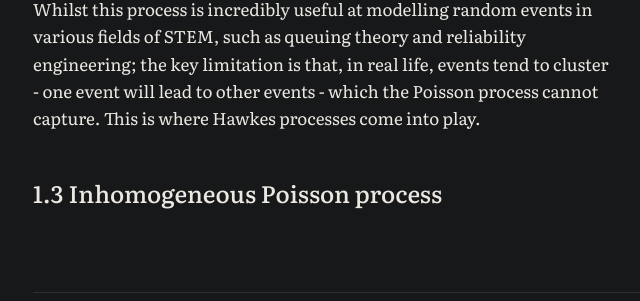
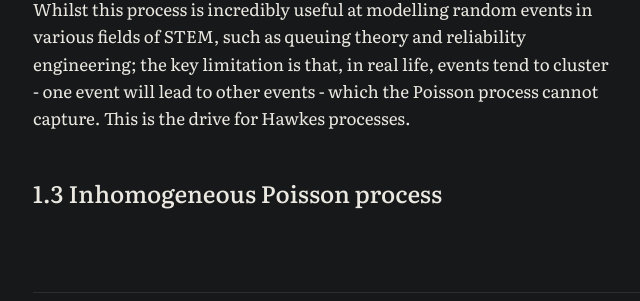
Before and after one commit to timj-wood/timj-wood.github.io, a Jekyll site: the page built from _posts/2026-09-15-hawkes-processes.md, in a window 1280 px wide and 900 px high, scrolled down 1382 px. Shown: the part 460-761 px from the top of the window, without its empty margins (284-924 px from the left). Built offline with Jekyll 4.4.1, drawn with Linux system fonts in a browser that asks for light colours; some of the changed text lies outside the part shown.

Commit message:
Update 2026-09-15-hawkes-processes.md

```diff
--- a/_posts/2026-09-15-hawkes-processes.md
+++ b/_posts/2026-09-15-hawkes-processes.md
@@ -23,6 +23,6 @@ A biological example, for providence: imagine the events are mutations fixing al
 
 The simplest point process and natural null model invovles events that occur at a completely random and constant rate $$\mu$$. There are three concrete facts associated with this process. First, the constant rate occurs in a small interval of width $$h$$, the chance of the event occuring is $$\approx \lambda h$$. Second, there is independence between non-overlapping intervals. Finally, exponential waiting times equate to a lack of memory in the process, this is because gaps are exponential ($$\lambda$$) with mean $$1/\lambda$$, and time already waited gives no indication about the remaining wait. The count in a window of length $$T$$ is Poisson with mean $$\lambda T$$.
 
-Whilst this process is incredibly useful at modelling random events in various fields of STEM, such as queuing theory and reliability engineering; the key limitation is that, in real life, events tend to cluster - one event will lead to other events - which the Poisson process cannot capture. This is where Hawkes processes come into play.
+Whilst this process is incredibly useful at modelling random events in various fields of STEM, such as queuing theory and reliability engineering; the key limitation is that, in real life, events tend to cluster - one event will lead to other events - which the Poisson process cannot capture. This is the drive for Hawkes processes.
 
 ## 1.3 Inhomogeneous Poisson process
```
